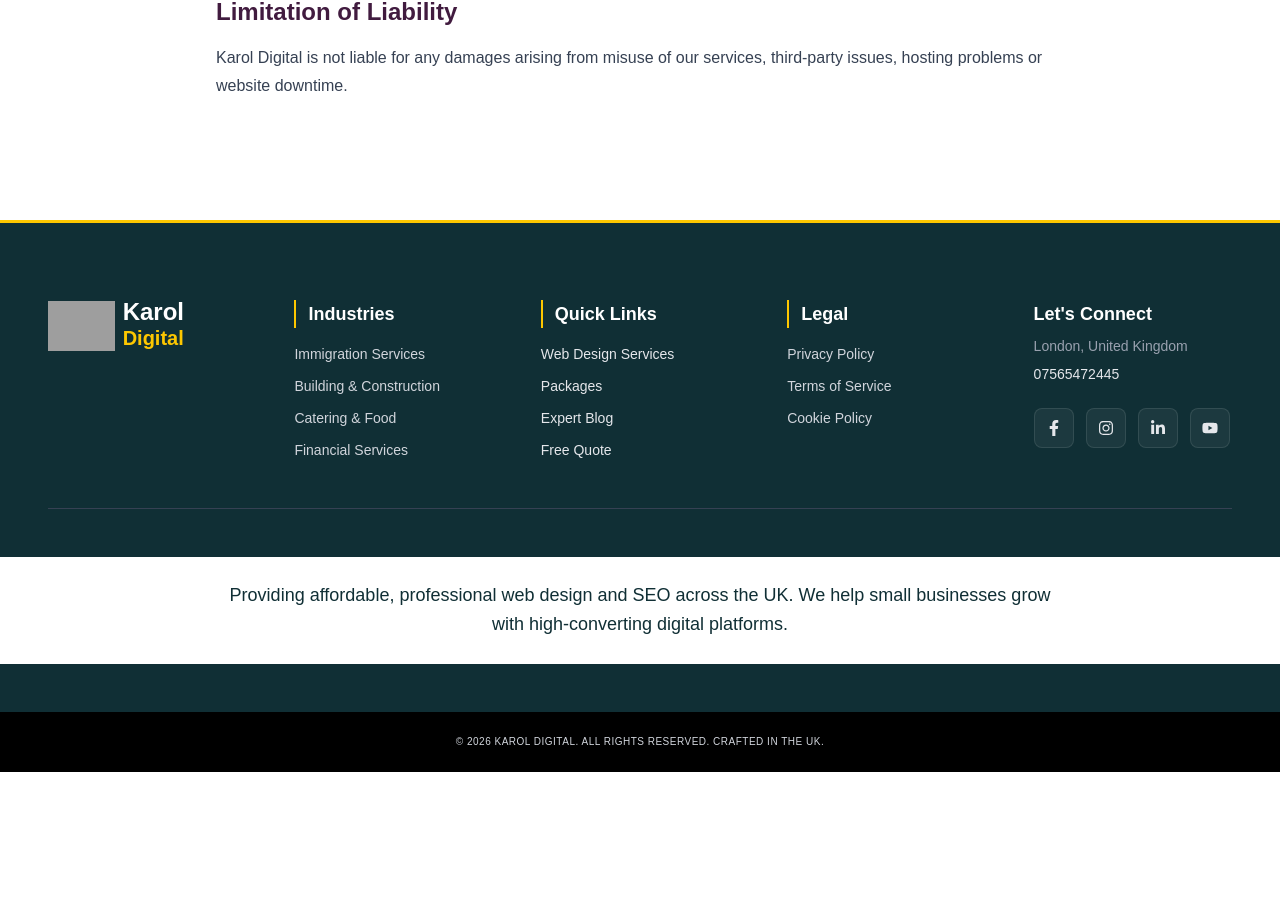
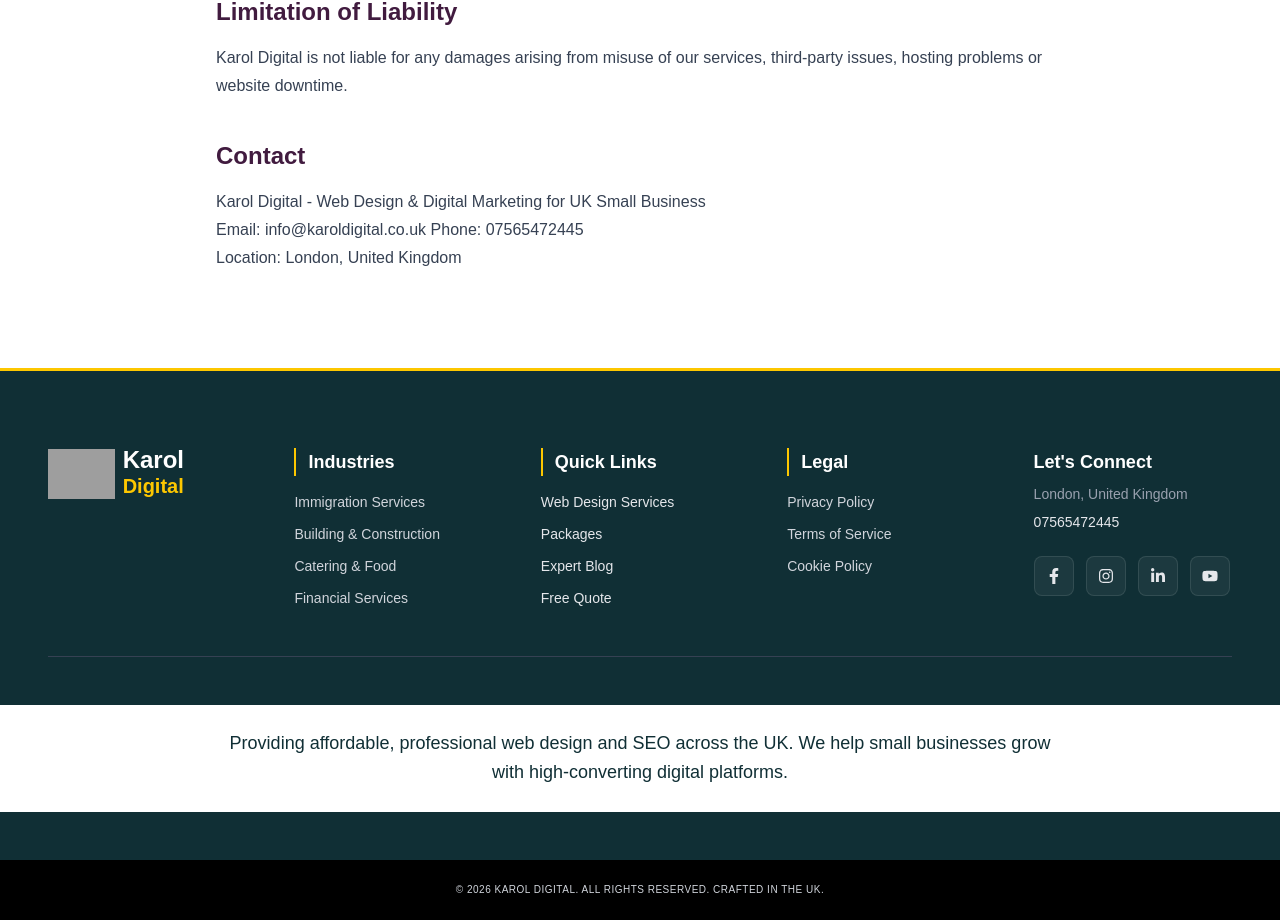
Before and after one commit to Getu4ever/karoldigital-site, a Next.js app: page /terms-of-service in a window 1280 px wide. Shown: the part 1116-2036 px from the top of the page. Before the commit the page ends 1888 px from the top, so only its background shows below. Built offline with nearby package versions, Linux system fonts and the light colour scheme; grey boxes are pictures that could not be loaded.

Commit message:
keyword issues updated

```diff
--- a/app/cookie-policy/page.tsx
+++ b/app/cookie-policy/page.tsx
@@ -10,7 +10,7 @@ export default function CookiePolicy() {
   </h1>
       <LegalHero
         title="Cookie Policy"
-        subtitle="Find out how Karol Digital uses cookies to enhance your website experience."
+        subtitle="This page is explaining how Karol Digital uses cookies to enhance your website experience."
       />
 
       <div className="max-w-4xl mx-auto py-24 px-6 text-gray-700">
--- a/app/news/page.tsx
+++ b/app/news/page.tsx
@@ -76,7 +76,7 @@ export default async function NewsPage() {
           </h2>
 
           <p className="text-gray-700 text-center max-w-3xl mx-auto mb-12">
-            Automatically updated marketing, SEO, and social media news curated from
+            Latest - Automatically updated marketing, SEO, and social media news curated from
             Search Engine Journal — trusted by professionals worldwide.
           </p>
 
--- a/app/privacy-policy/page.tsx
+++ b/app/privacy-policy/page.tsx
@@ -67,7 +67,8 @@ export default function PrivacyPolicy() {
           Contact
         </h2>
         <p className="leading-7">
-          Email: info@karoldigital.co.uk <br />
+          Karol Digital - Web Design & Digital Marketing for UK Small Business <br />
+          Email: info@karoldigital.co.uk
           Phone: 07565472445 <br />
           Location: London, United Kingdom
         </p>
--- a/app/services/digital-marketing/page.tsx
+++ b/app/services/digital-marketing/page.tsx
@@ -34,12 +34,12 @@ export default function DigitalMarketingPage() {
               <span className="text-yellow-400">Marketing</span>
 
               <span className="sr-only">
-                Digital marketing services for UK small businesses including SEO, content strategy, and growth optimisation
+                Digital marketing services for UK small businesses - SEO, content strategy, and growth optimisation
               </span>
             </h1>
 
             <p className="text-lg md:text-xl text-gray-100">
-              Practical, results-driven marketing strategies designed to help UK businesses grow visibility, traffic, and customer acquisition.
+              Practical, results-driven digital marketing strategies designed to help UK businesses grow visibility, traffic, and customer acquisition.
             </p>
           </div>
         </motion.section>
--- a/app/services/financial-services/page.tsx
+++ b/app/services/financial-services/page.tsx
@@ -71,7 +71,7 @@ export default function FinanceWebDesign() {
             </span>
             <h1 className="text-4xl sm:text-5xl md:text-6xl font-black mb-6 tracking-tight leading-tight md:leading-[1.15]">
               Financial Services Web Design <br className="hidden md:inline" />
-              For <span className="text-yellow-400">Corporate Industry Trust</span>
+              For <span className="text-yellow-400">Corporate Sector Trust</span>
             </h1>
             <p className="text-base sm:text-lg md:text-xl max-w-2xl mx-auto mb-10 text-gray-200 leading-relaxed font-medium">
               High-trust, secure, and professional web platforms for UK Mortgage Brokers, Chartered Accountants, and Certified Financial Advisors.
--- a/app/services/social-media/page.tsx
+++ b/app/services/social-media/page.tsx
@@ -59,7 +59,7 @@ export default function SocialMediaPage() {
             </p>
 
             <p className="text-gray-700 leading-relaxed mt-4">
-              We specialise in setting up and optimising business profiles across all major platforms including Facebook, Instagram, TikTok, LinkedIn, YouTube, and Google Business Profile. Every element is aligned to reflect your brand identity and improve discoverability in both social and local search results.
+              We set up and optimise professional business profiles across all major platforms including Facebook, Instagram, TikTok, LinkedIn, YouTube, and Google Business Profile. Every element is aligned to reflect your brand identity and improve discoverability in both social and local search results.
             </p>
           </section>
 
--- a/app/terms-of-service/page.tsx
+++ b/app/terms-of-service/page.tsx
@@ -54,6 +54,15 @@ export default function TermsOfService() {
           Karol Digital is not liable for any damages arising from misuse of our
           services, third-party issues, hosting problems or website downtime.
         </p>
+        <h2 className="text-2xl font-semibold text-[#411b3f] mt-10 mb-4">
+          Contact
+        </h2>
+        <p className="leading-7">
+          Karol Digital - Web Design & Digital Marketing for UK Small Business <br />
+          Email: info@karoldigital.co.uk
+          Phone: 07565472445 <br />
+          Location: London, United Kingdom
+        </p>
       </div>
     </>
   );
```
